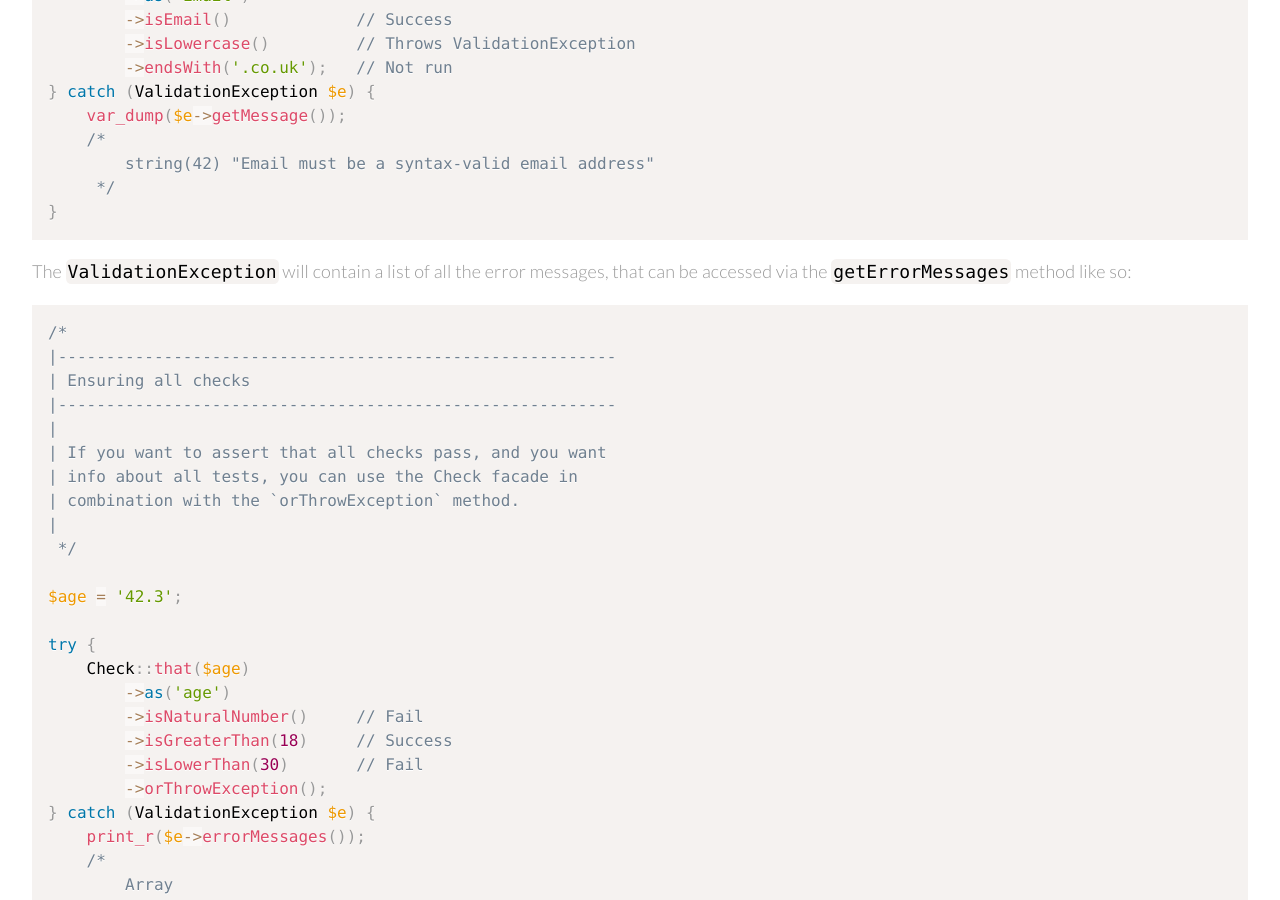
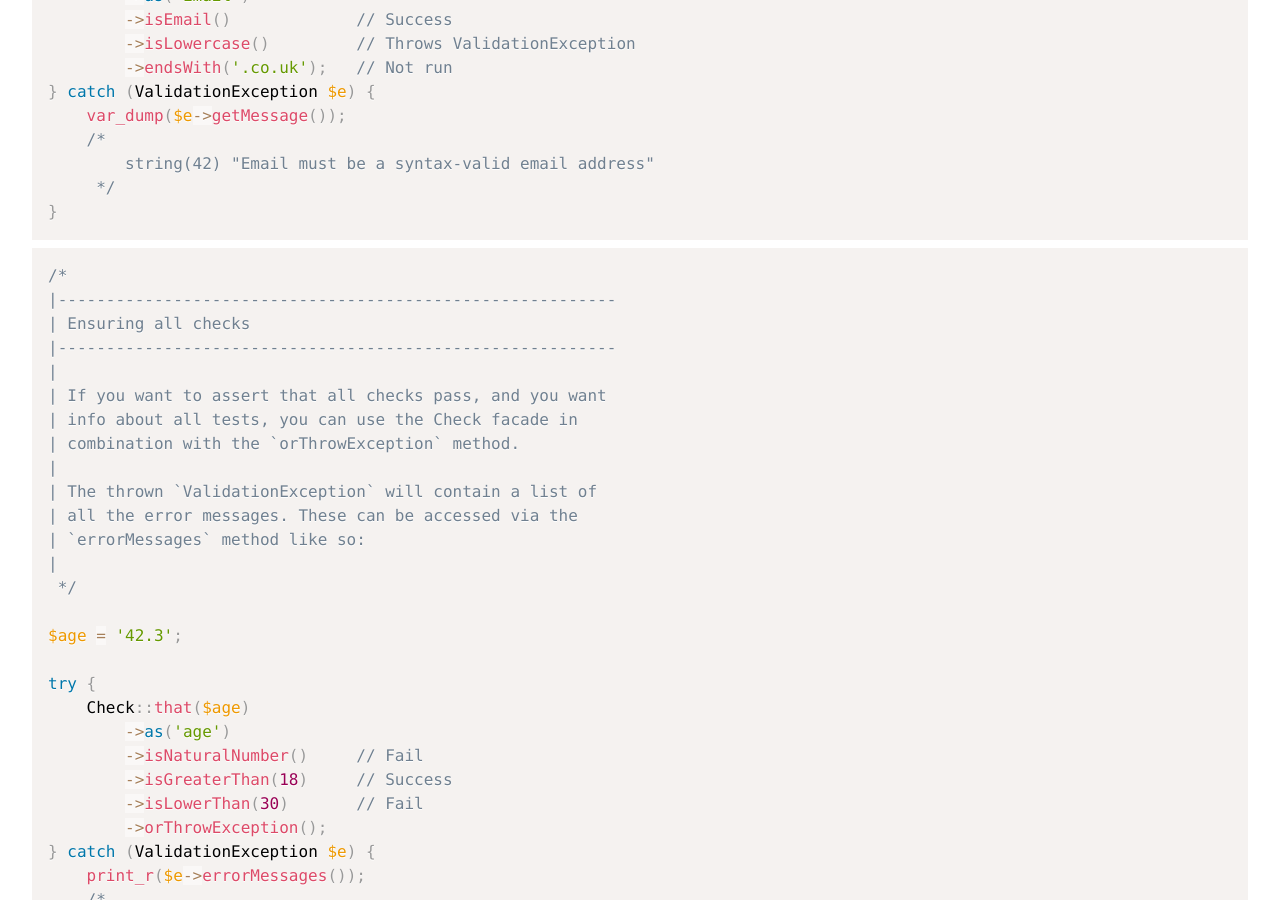
Before and after one commit to moccalotto/moccalotto.github.com, a Jekyll site: the page built from docs/valit.md, in a window 1280 px wide and 900 px high, scrolled down 2758 px. Built offline with Jekyll 4.4.1, drawn with Linux system fonts in a browser that asks for light colours; nearby versions of some CDN libraries; part of the change alters nothing that is shown.

Commit message:
Better docs

````diff
--- a/docs/valit.md
+++ b/docs/valit.md
@@ -145,9 +145,6 @@ try {
 }
 ```
 
-The `ValidationException` will contain a list of all the error messages,
-that can be accessed via the `getErrorMessages` method like so:
-
 ```php
 /*
 |----------------------------------------------------------
@@ -157,6 +154,10 @@ that can be accessed via the `getErrorMessages` method like so:
 | If you want to assert that all checks pass, and you want
 | info about all tests, you can use the Check facade in
 | combination with the `orThrowException` method.
+|
+| The thrown `ValidationException` will contain a list of
+| all the error messages. These can be accessed via the
+| `errorMessages` method like so:
 |
  */
 
````
